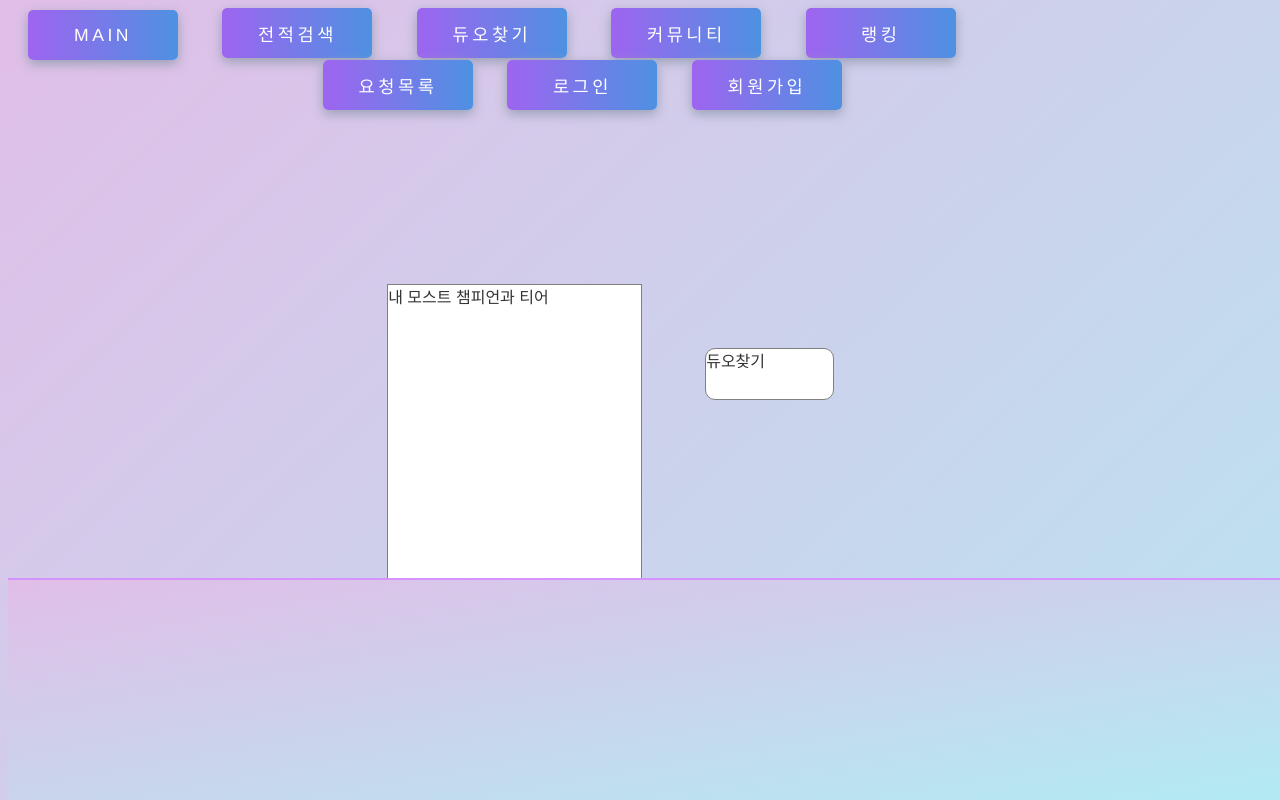
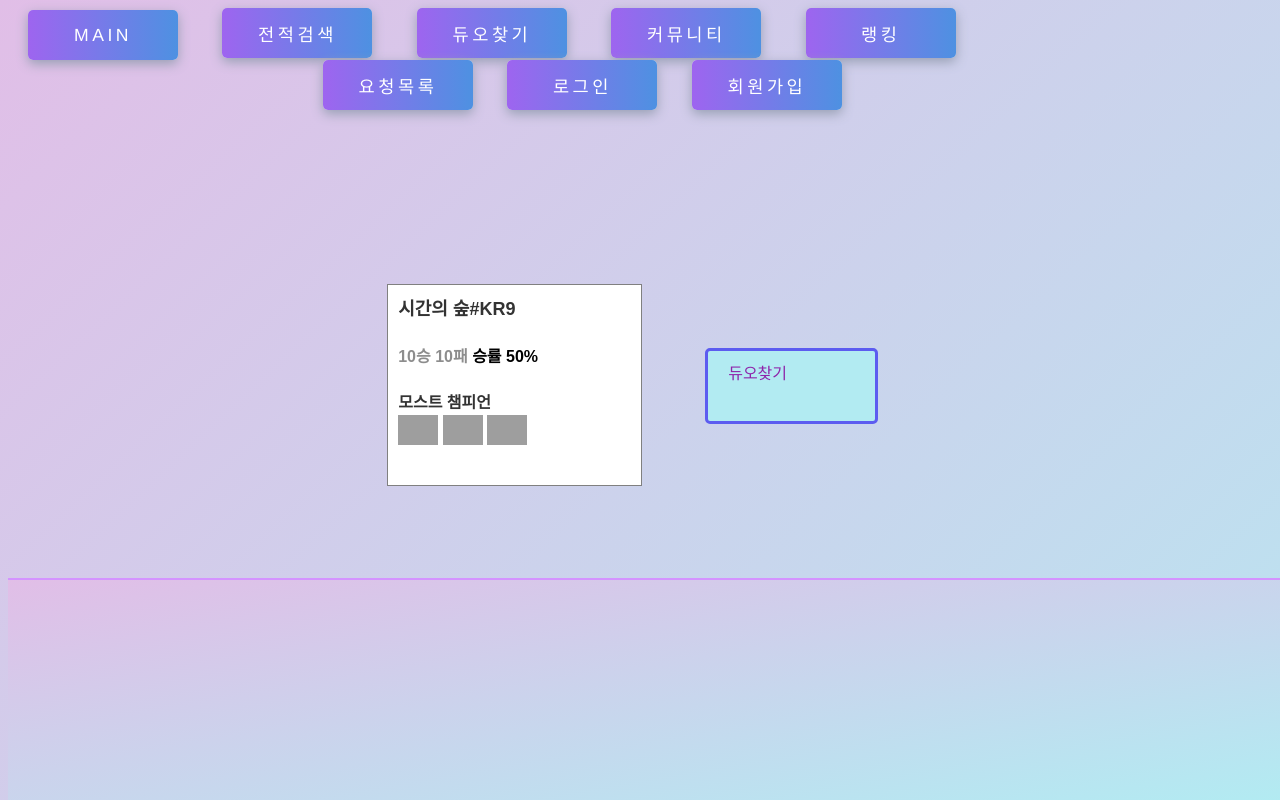
Before and after one commit to mingyu123a/matchHistoryFE, a plain HTML site: page findDuo/findDuo.html in a window 1280 px wide. Shown: the top 800 px of the page. Drawn offline with Linux system fonts and the light colour scheme; grey boxes are pictures that could not be loaded.

Commit message:
findDuo css

```diff
--- a/findDuo/findDuo.css
+++ b/findDuo/findDuo.css
@@ -1,13 +1,3 @@
-#findDuo {
-    border: 1px solid gray;
-    background-color: white;
-    border-radius: 10px;
-    margin-left: 5%;
-    margin-right: 25%;
-    margin-top: 15%;
-    width: 10%;
-    height: 50px;
-}
 
 .box2 {
     display: flex;
@@ -18,5 +8,5 @@
     margin-left: 30%;
     margin-top: 10%;
     width: 20%;
-    height: 300px;
+    height: 200px;
 }
--- a/findDuo/findDuo.html
+++ b/findDuo/findDuo.html
@@ -8,6 +8,63 @@
   <link href="../main.css" rel="stylesheet">
   <link href="../findDuo/findDuo.css" rel="stylesheet">
   <script src="../login.js"></script>
+  <style>
+    #name {
+      font-weight: bold;
+      font-size: large;
+
+    }
+
+    #winPerBox>* {
+      display: inline;
+
+    }
+
+    #winPerBox>*:nth-child(1) {
+      color: rgb(141, 141, 141);
+      font-weight: bold;
+    }
+
+    #winPerBox>*:nth-child(2) {
+      color: black;
+      font-weight: bold;
+    }
+
+    #mostChampTitle {
+      font-weight: 700;
+    }
+
+    .myContainer>* {
+      padding: 10px;
+    }
+
+
+
+/* 듀오찾기 버튼 호버 효과 */
+.duo-button {
+    margin-left: 5%;
+    margin-right: 25%;
+    margin-top: 15%;
+    width: 10%;
+    height: 50px;
+    background-color: #B2EBF2;
+    border: 3px solid rgb(92, 92, 240);
+    color: #8E24AA;
+    padding: 10px 20px;
+    border-radius: 5px;
+    cursor: pointer;
+    transition: background-color 0.3s, color 0.3s, transform 0.2s;
+}
+
+.duo-button:hover {
+    background-color: #81D4FA;
+    color: #4A148C;
+    transform: rotate(-1deg);
+    box-shadow: 0 0 10px rgba(0, 0, 0, 0.5);
+}
+
+
+  </style>
 </head>
 
 <body>
@@ -22,7 +79,7 @@
         </button>
       </div>
 
-          <div class="container container-one"  onclick="location.href='../matchHistory/matchHistory.html'">
+      <div class="container container-one" onclick="location.href='../matchHistory/matchHistory.html'">
         <button>
           전적검색
           <div class="fill-one"></div>
@@ -37,7 +94,7 @@
       </div>
 
       <div class="container container-one" onclick="location.href='../community/community.html'">
-            <button >
+        <button>
           커뮤니티
           <div class="fill-one"></div>
         </button>
@@ -64,7 +121,7 @@
           </button>
         </div>
 
-            <div class="container container-one"  onclick="location.href='../signUp/signUp.html'">
+        <div class="container container-one" onclick="location.href='../signUp/signUp.html'">
           <button>
             회원가입
             <div class="fill-one"></div>
@@ -76,8 +133,22 @@
 
   <div class="middle">
     <div class="box2">
-            <div class="myContainer">내 모스트 챔피언과 티어</div>
-            <div id="findDuo" onclick="location.href='findDuo2.html'">듀오찾기</div>
+      <div class="myContainer">
+        <div id="name">시간의 숲#KR9</div>
+        <div id="winPerBox">
+          <div>10승 10패</div>
+          <div>승률 50%</div>
+        </div>
+        <div>
+          <div id="mostChampTitle">모스트 챔피언</div>
+          <img src="https://ddragon.leagueoflegends.com/cdn/14.6.1/img/champion/Talon.png" alt="" width="40px">
+          <img src="https://ddragon.leagueoflegends.com/cdn/14.6.1/img/champion/Volibear.png" alt="" width="40px">
+          <img src="https://ddragon.leagueoflegends.com/cdn/14.6.1/img/champion/Sylas.png" alt="" width="40px">
+
+        </div>
+
+      </div>
+      <div class="duo-button" onclick="location.href='findDuo2.html'">듀오찾기</div>
     </div>
 
   </div>
@@ -93,4 +164,5 @@
 
   }
 </script>
+
 </html>
```
Also changed, not shown: findDuo/findDuo2.css (+0 -12 lines), findDuo/findDuo2.html (+74 -7 lines). Lines whose indentation alone changed are shown as unchanged.
